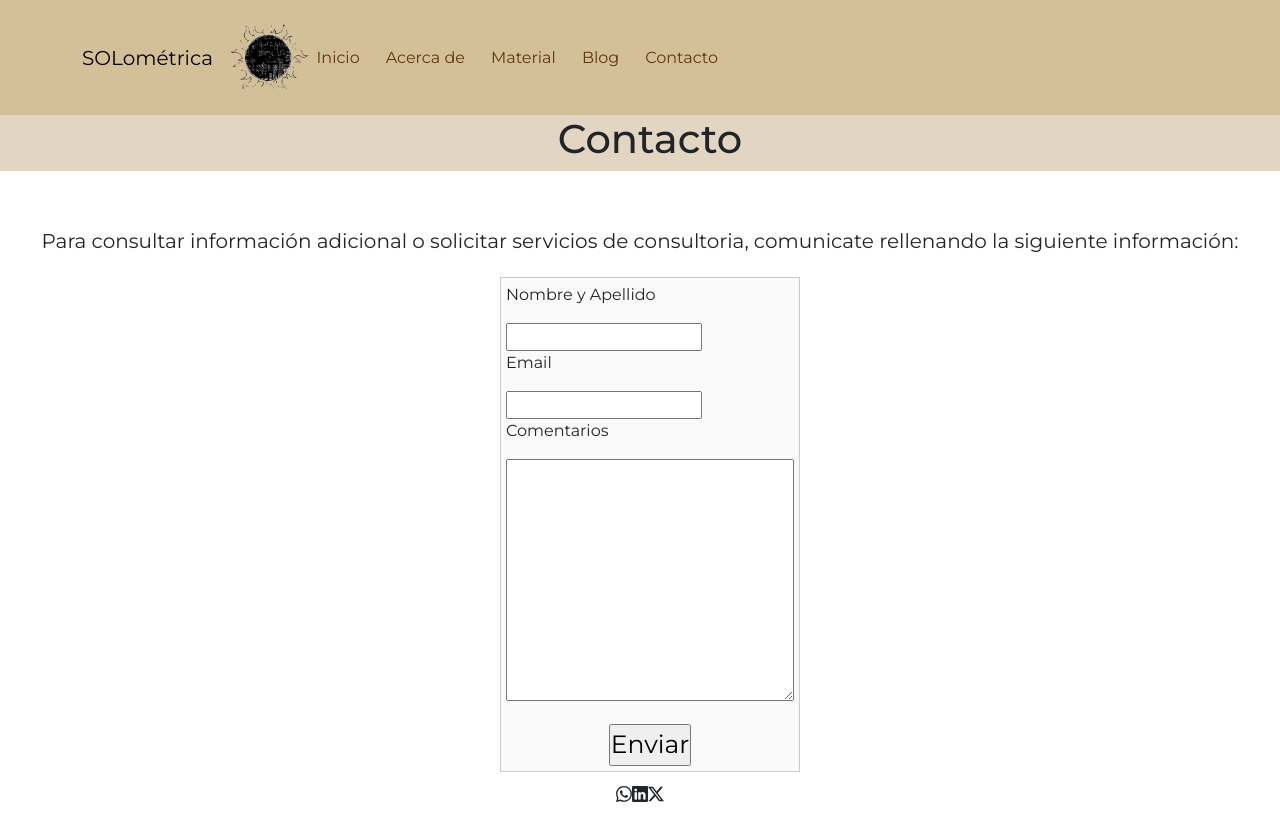
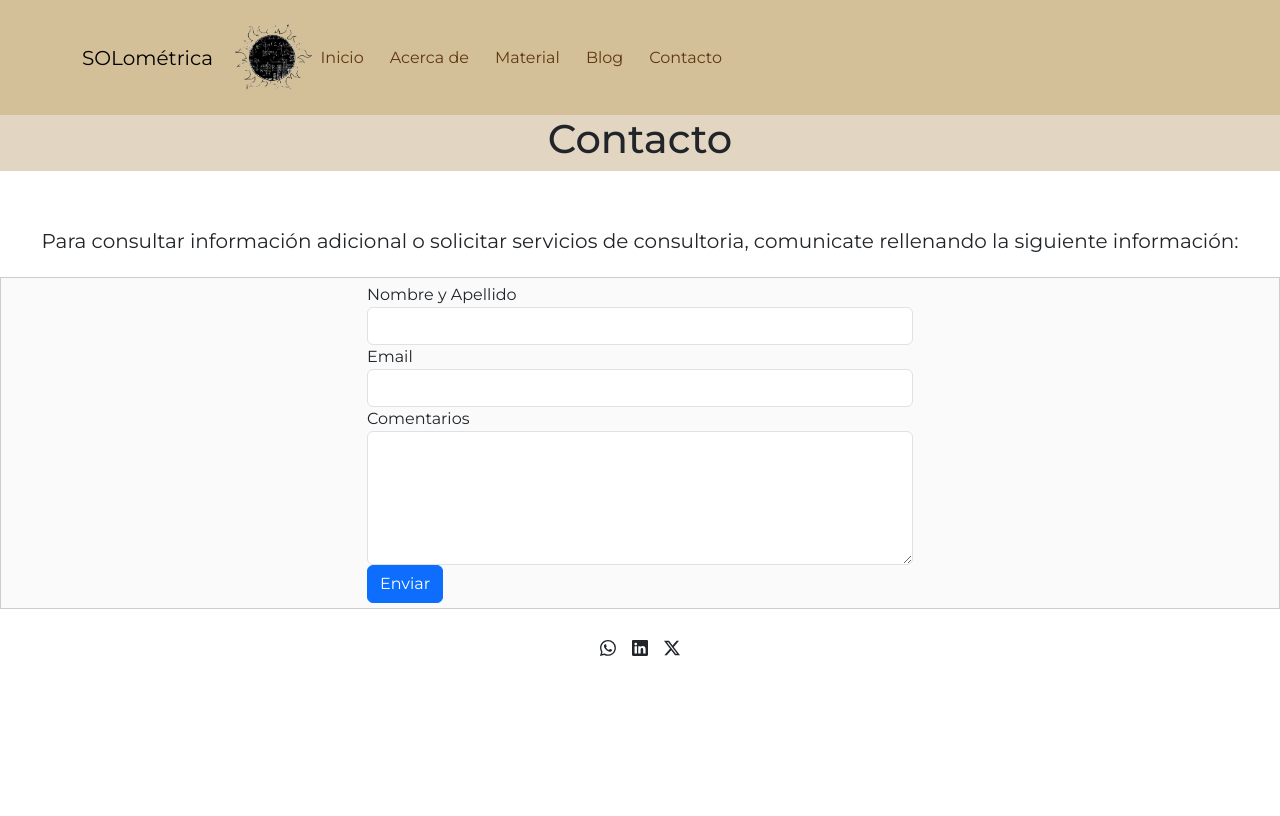
Before and after one commit to msriosroggero/solometrica-riosroggero, a plain HTML site: page html/contacto.html in a window 1280 px wide. Drawn offline with nearby package versions, Linux system fonts and the light colour scheme.

Commit message:
Version responsive 3

```diff
--- a/css/style.css
+++ b/css/style.css
@@ -25,39 +25,34 @@ font-family*/
     height: 115px;
     display: flex;
     align-items: center;
-
+    justify-content: space-between;
+    padding: 0 20px;
 }
 
-h1{
+/* h1{
     margin-left: 20px;
-}
-
-
+} */
 
 .navbar-background{
-    /* display: flex;
-    flex-flow: wrap;
-    list-style: none; */
-    /* margin: 10px; */
-    /* margin-left: 600px; */
-    /* justify-content: flex-end; */
-    /* padding: 0;
-    font-size: 20px; */
     background-color: #d4c098;
     width: 100%;
 }
 
-.navbar-collapse ul {
-    display: flex;
-    /* justify-content: left; */
+.navbar-brand {
+    margin-right: 20px;
 }
-.navbar-collapse li {
+
+.navbar-nav .nav-link {
+    color: #5f3711;
+    text-decoration: none;
     margin-right: 10px;
 }
 
-.navbar-collapse li a {
-    text-decoration: none;
-    color: #5f3711;
+
+/* con el hover seteo para cambiar el color al pasar el cursor sobre los elementos de la nav */
+
+.navbar-collapse li a:hover{
+    color: #f1eef1
 }
 
 
@@ -134,8 +129,13 @@ h1{
     width: 100%;
     line-height: 2;
     margin-top: 50px;
+    margin-bottom: 50px;
     /* border: 1px solid #763c28; */
     border-radius: 1px;
+}
+
+.descripcion p {
+    text-align: justify;
 }
 
 .foto{
@@ -147,12 +147,12 @@ h1{
 .contenedor-formulario{
     /* justify-content: space-around; */
     display: flex;
-    width: 300px;
+    /* width: 300px; */
     padding: 5px;
     border: 1px solid #ccc;
     border-radius: 0px;
     background-color: #fafafa;
-    margin-left: 500px;
+    /* margin-left: 500px; */
 }
 
 
--- a/html/contacto.html
+++ b/html/contacto.html
@@ -25,13 +25,12 @@
 </head>
 <body>
 
-
 <header class="encabezado">
     <nav class="navbar navbar-expand-lg navbar-background">
         <div class="container">
             <a class="navbar-brand" href="#">SOLométrica</a>
-            <img class = "logo" src="../assets/logo-web.png" alt="">
-            <button class="navbar-toggler" type="button" data-bs-toggle="collapse" data-bs-target="#" anavbarNavria-controls="navbarNav" aria-expanded="false" aria-label="Toggle navigation">
+            <img class="logo" src="../assets/logo-web.png" alt="">
+            <button class="navbar-toggler" type="button" data-bs-toggle="collapse" data-bs-target="#navbarNav" aria-controls="navbarNav" aria-expanded="false" aria-label="Toggle navigation">
                 <span class="navbar-toggler-icon"></span>
             </button>
             <div class="collapse navbar-collapse" id="navbarNav">
@@ -67,48 +66,47 @@
     Para consultar información adicional o solicitar servicios de consultoria, comunicate rellenando la siguiente información:
 </p>
 
-<section class = "contenedor-formulario">
+<section class="contenedor-formulario">
+    <div class="container">
+        <div class="row justify-content-center">
+            <div class="col-md-6">
                 <form action="form.php" method="POST">
-        <p>Nombre y Apellido</p>
-        <input type="text" name="nombre" id="campo_nombre">
-        <p>Email</p>
-        <input type="email" name="email" id="campo_email">
-        <p>Comentarios</p>
-        <textarea name="comentarios" id="campo_comentarios", cols="30", rows="10">
-
-        </textarea>
-
-        <p></p>
-        <div class = "form-button">
-        <input type="submit" value="Enviar">
+                    <div class="form-group">
+                        <label for="campo_nombre">Nombre y Apellido</label>
+                        <input type="text" class="form-control" id="campo_nombre" name="nombre" required>
                     </div>
-
+                    <div class="form-group">
+                        <label for="campo_email">Email</label>
+                        <input type="email" class="form-control" id="campo_email" name="email" required>
+                    </div>
+                    <div class="form-group">
+                        <label for="campo_comentarios">Comentarios</label>
+                        <textarea class="form-control" id="campo_comentarios" name="comentarios" rows="5"></textarea>
+                    </div>
+                    <button type="submit" class="btn btn-primary btn-block">Enviar</button>
                 </form>
+            </div>
+        </div>
+    </div>
 </section>
 
 <div>
-    <footer>
-        <!-- <div class = footer-logo-container>
-            <img class = "footer-logo" src="./assets/logo-web.png" alt="">
-
-        </div> -->
-        <div class = footer-icon-container>
+    <footer class="container">
+        <div class="d-flex justify-content-center mt-3">
+            <div class="footer-icon-container me-3">
                 <svg xmlns="http://www.w3.org/2000/svg" width="16" height="16" fill="currentColor" class="bi bi-whatsapp" viewBox="0 0 16 16">
                     <path d="M13.601 2.326A7.85 7.85 0 0 0 7.994 0C3.627 0 .068 3.558.064 7.926c0 1.399.366 2.76 1.057 3.965L0 16l4.204-1.102a7.9 7.9 0 0 0 3.79.965h.004c4.368 0 7.926-3.558 7.93-7.93A7.9 7.9 0 0 0 13.6 2.326zM7.994 14.521a6.6 6.6 0 0 1-3.356-.92l-.24-.144-2.494.654.666-2.433-.156-.251a6.56 6.56 0 0 1-1.007-3.505c0-3.626 2.957-6.584 6.591-6.584a6.56 6.56 0 0 1 4.66 1.931 6.56 6.56 0 0 1 1.928 4.66c-.004 3.639-2.961 6.592-6.592 6.592m3.615-4.934c-.197-.099-1.17-.578-1.353-.646-.182-.065-.315-.099-.445.099-.133.197-.513.646-.627.775-.114.133-.232.148-.43.05-.197-.1-.836-.308-1.592-.985-.59-.525-.985-1.175-1.103-1.372-.114-.198-.011-.304.088-.403.087-.088.197-.232.296-.346.1-.114.133-.198.198-.33.065-.134.034-.248-.015-.347-.05-.099-.445-1.076-.612-1.47-.16-.389-.323-.335-.445-.34-.114-.007-.247-.007-.38-.007a.73.73 0 0 0-.529.247c-.182.198-.691.677-.691 1.654s.71 1.916.81 2.049c.098.133 1.394 2.132 3.383 2.992.47.205.84.326 1.129.418.475.152.904.129 1.246.08.38-.058 1.171-.48 1.338-.943.164-.464.164-.86.114-.943-.049-.084-.182-.133-.38-.232"/>
                   </svg>
-
             </div>
-        <div class = footer-icon-container>
+            <div class="footer-icon-container me-3">
                 <svg xmlns="http://www.w3.org/2000/svg" width="16" height="16" fill="currentColor" class="bi bi-linkedin" viewBox="0 0 16 16">
                     <path d="M0 1.146C0 .513.526 0 1.175 0h13.65C15.474 0 16 .513 16 1.146v13.708c0 .633-.526 1.146-1.175 1.146H1.175C.526 16 0 15.487 0 14.854zm4.943 12.248V6.169H2.542v7.225zm-1.2-8.212c.837 0 1.358-.554 1.358-1.248-.015-.709-.52-1.248-1.342-1.248S2.4 3.226 2.4 3.934c0 .694.521 1.248 1.327 1.248zm4.908 8.212V9.359c0-.216.016-.432.08-.586.173-.431.568-.878 1.232-.878.869 0 1.216.662 1.216 1.634v3.865h2.401V9.25c0-2.22-1.184-3.252-2.764-3.252-1.274 0-1.845.7-2.165 1.193v.025h-.016l.016-.025V6.169h-2.4c.03.678 0 7.225 0 7.225z"/>
                   </svg>
-
             </div>
-        <div class = footer-icon-container>
+            <div class="footer-icon-container">
                 <svg xmlns="http://www.w3.org/2000/svg" width="16" height="16" fill="currentColor" class="bi bi-twitter-x" viewBox="0 0 16 16">
                     <path d="M12.6.75h2.454l-5.36 6.142L16 15.25h-4.937l-3.867-5.07-4.425 5.07H.316l5.733-6.57L0 .75h5.063l3.495 4.633L12.601.75Zm-.86 13.028h1.36L4.323 2.145H2.865z"/>
                   </svg>
-
             </div>
         </div>
     </footer>
```
Also changed, not shown: html/acerca.html (+18 -27 lines), index.html (+7 -14 lines). Lines whose indentation alone changed are shown as unchanged.
